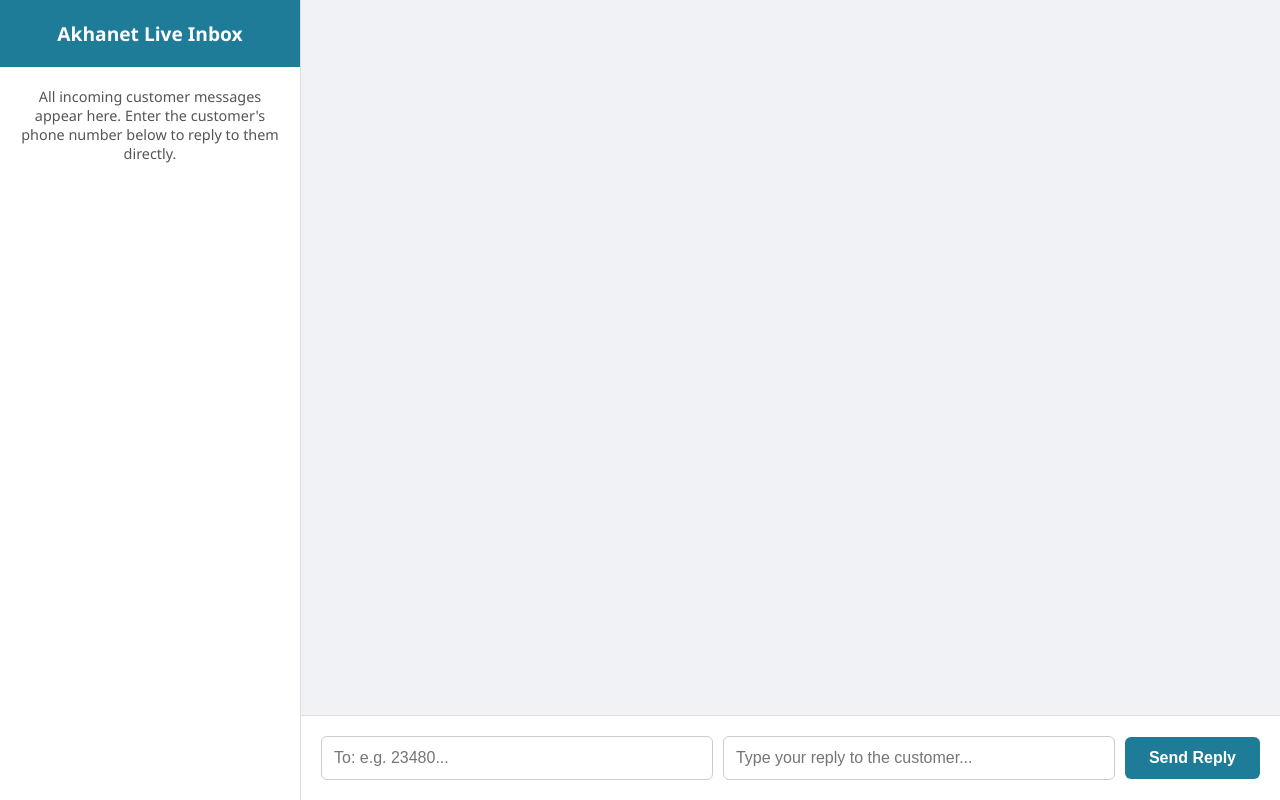
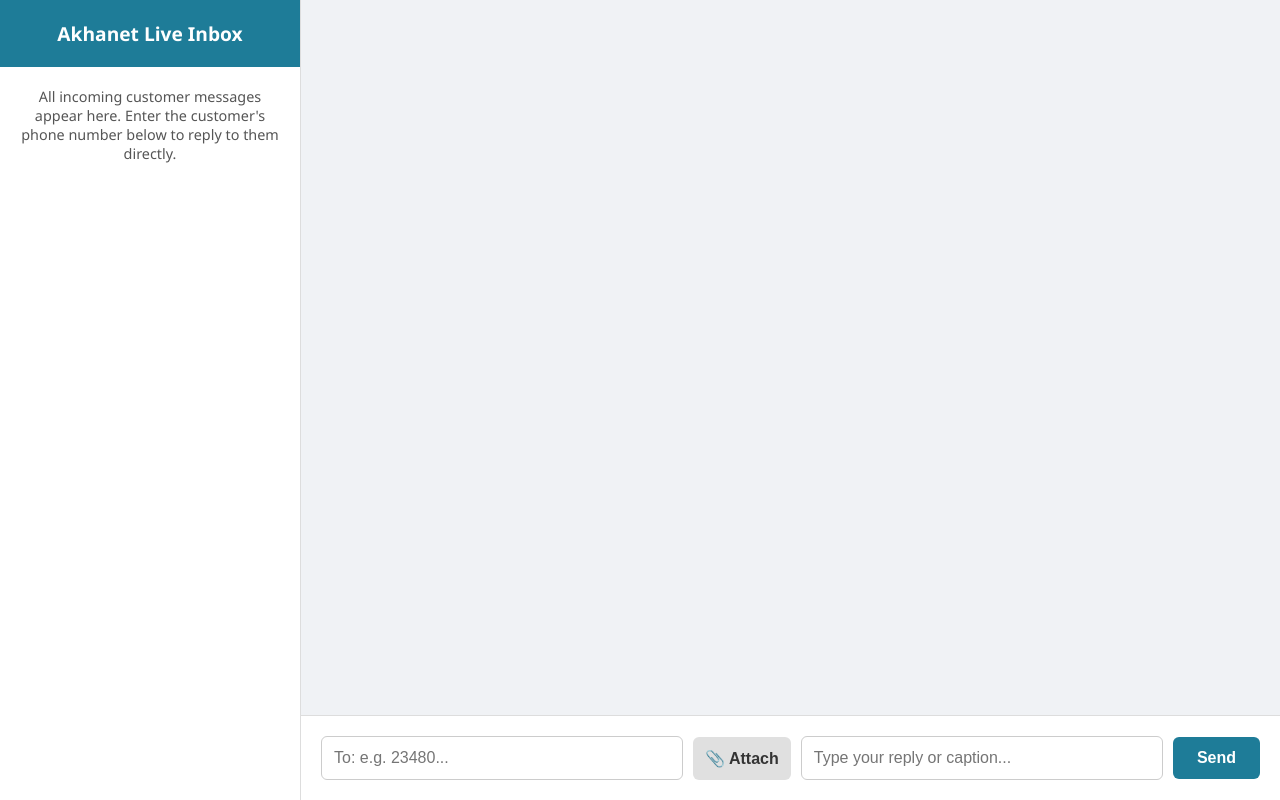
Before and after one commit to Akhanet/whatsapp-backend, a website: page index.html in a window 1280 px wide. Drawn offline with Linux system fonts and the light colour scheme; no server answers.

Commit message:
Update index.html

```diff
--- a/index.html
+++ b/index.html
@@ -34,8 +34,10 @@
             </div>
         <div class="input-area">
             <input type="text" id="phoneInput" class="phone-input" placeholder="To: e.g. 23480...">
-            <input type="text" id="msgInput" placeholder="Type your reply to the customer...">
-            <button onclick="sendMessage()">Send Reply</button>
+            <input type="file" id="fileInput" style="display: none;">
+            <button onclick="document.getElementById('fileInput').click()" style="background: #e0e0e0; color: #333; padding: 12px; border-radius: 6px;">📎 Attach</button>
+            <input type="text" id="msgInput" placeholder="Type your reply or caption...">
+            <button onclick="sendMessage()">Send</button>
         </div>
     </div>
 
@@ -79,23 +81,28 @@
         async function sendMessage() {
             const phone = document.getElementById('phoneInput').value.trim();
             const text = document.getElementById('msgInput').value.trim();
-            if(!text || !phone) return alert("Please enter both the customer's phone number and a message.");
+            const fileInput = document.getElementById('fileInput');
+            const file = fileInput.files[0];
+
+            if(!text && !file) return alert("Please enter a message or attach a file.");
+            if(!phone) return alert("Please enter the customer's phone number.");
 
             document.getElementById('msgInput').value = 'Sending...';
 
+            const formData = new FormData();
+            formData.append('to', phone);
+            formData.append('message', text);
+            if (file) formData.append('file', file);
+
             await fetch('/send-reply', {
                 method: 'POST',
-                headers: {'Content-Type': 'application/json'},
-                body: JSON.stringify({ to: phone, message: text })
+                body: formData // No content-type header needed, the browser sets it for FormData
             });
 
             document.getElementById('msgInput').value = '';
+            fileInput.value = ''; // Clear the file selection
             loadMessages();
         }
-
-        // Refresh the chat screen every 3 seconds so the team sees new texts instantly
-        setInterval(loadMessages, 3000);
-        loadMessages();
     </script>
 </body>
 </html>
```
